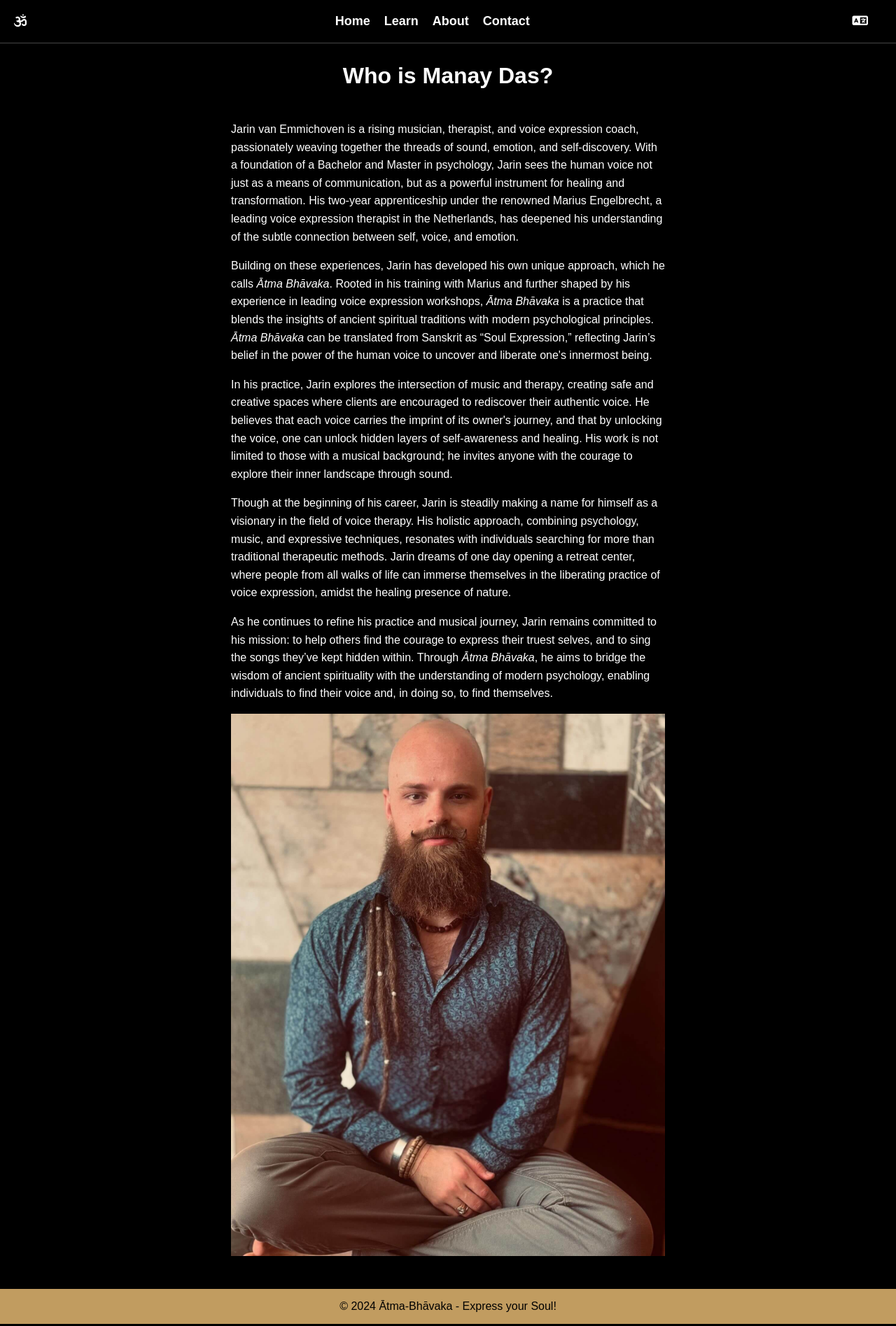
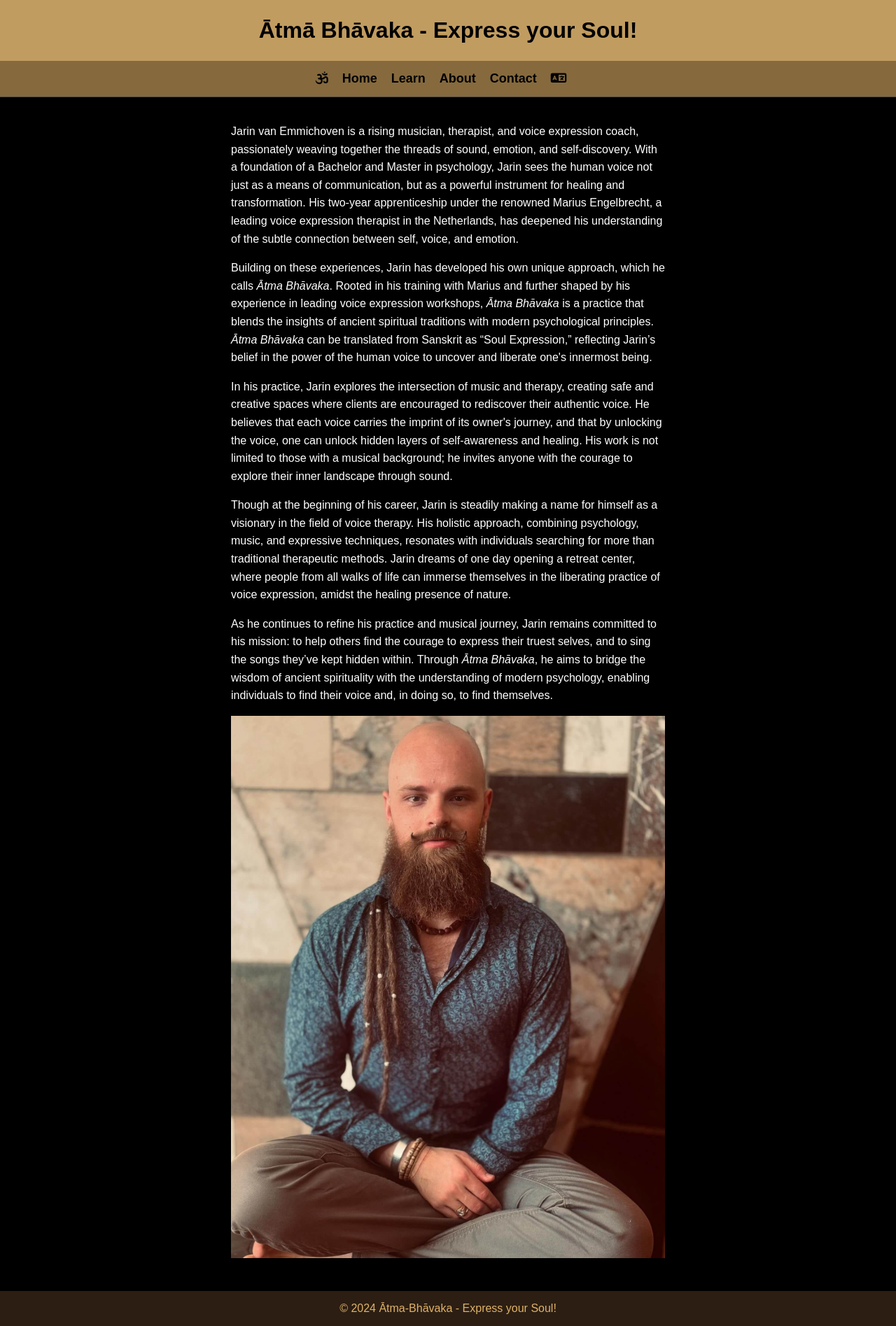
Before and after one commit to denisklopotan/atma-bhavaka, a Django app: page /about/ in a window 1280 px wide. Shown: the whole page at 70% size. Run offline with Django 5.2, Linux system fonts and the light colour scheme.

Commit message:
Change homepage styling, update video link, remove templates titles

```diff
--- a/atma_bhavaka/settings.py
+++ b/atma_bhavaka/settings.py
@@ -33,7 +33,7 @@ else:
 DEBUG = True
 
 ALLOWED_HOSTS = [
-    '8000-denisklopot-atmabhavaka-q3ovdhridwc.ws-eu116.gitpod.io',
+    '8000-denisklopot-atmabhavaka-q3ovdhridwc.ws-eu117.gitpod.io',
     'atma-bhavaka-2a6f708e729b.herokuapp.com',
     'www.atma-bhavaka.com',
     '.atma-bhavaka.com',
--- a/static/css/styles.css
+++ b/static/css/styles.css
@@ -13,10 +13,20 @@ body {
 
 /*** HEADER & NAVBAR ***/
 
+#webpage-title {
+    background-color: #c19c60; /* Full-width background */
+    color: #000;
+    margin: 0; /* Remove default margin */
+    padding: 25px 20px;
+    text-align: center;
+}
+
 header {
-    background-color: #000000;
+    background-color: #b59054bd;
+    color: #000000;
+    /* background-image: linear-gradient(to bottom, black, rgb(149, 149, 149)); */
     border-bottom: 1px solid #474747;
-    padding: 20px;
+    padding: 15px 20px;
     text-align: center;
 }
 
@@ -35,17 +45,17 @@ header nav ul li {
     margin-right: 20px;
 }
 
-header nav ul li:first-child {
+/* header nav ul li:first-child {
     margin-right: auto;
-    /* font-size: 2em; */
-}
+    font-size: 2em;
+} */
 
-header nav ul li:last-child {
+/* header nav ul li:last-child {
     margin-left: auto;
-}
+} */
 
 header nav ul li a {
-    color: #ffffff;
+    color: #000000;
     text-decoration: none;
     font-weight: bold;
 }
@@ -58,7 +68,7 @@ header nav ul li a:hover {
 
 main {
     line-height: 1.6;
-    padding: 0px 20px 40px;
+    padding: 20px 20px 40px;
     display: flex;
     align-items: center;
     flex-direction: column;
@@ -67,23 +77,15 @@ main {
 
 /* HOME PAGE */
 
-.title {
-    color: #c19c60;
-    /* background-color: #212121; */
-    position: absolute;
-    text-align: center;
-    /* width: calc(100% + 40px); 100% + 20px left padding + 20px right padding */
-    padding: 0px 0;
-}
-
 /* Cover image */
 
 .cover {
     text-align: center;
+    margin-top: -20px;
 }
 
 .cover img {
-    width: 90%;
+    width: 82%;
     height: auto;
 }
 
@@ -93,7 +95,7 @@ main {
         justify-content: center;
     }
     .cover img {
-        width: 200%;
+        width: 180%;
     }
 }
 
@@ -102,22 +104,42 @@ main {
 .container {
     max-width: 50%;
     margin: 0 auto;
+    position: relative;
+    /* overflow: hidden; Remove this line */
 }
 
 @media (max-width: 768px) {
     .container {
-      max-width: 100%; /* full width on smaller screens */
+      max-width: 100%;
     }
 }
 
 .quote {
+    background-color: #242906;
+    /* background-color: #43462f; */
+    color: #ffffff;
     line-height: 1.6;
-    color: #ffffff;
     text-align: center;
     text-justify: inter-word;
-    font-size: 21px;
+    font-size: 20px;
     text-shadow: 4px 4px 8px rgb(0, 0, 0);
-    padding-bottom: 20px;
+    padding: 20px;
+    width: 100vw;
+    position: relative;
+    left: 50%;
+    transform: translateX(-50%);
+    box-sizing: border-box;
+}
+
+.quote-content{
+    max-width: 50%;
+    margin: 0 auto;
+}
+
+@media (max-width: 768px) {
+    .quote-content {
+      max-width: 100%;
+    }
 }
 
 /* Video resizing */
@@ -136,6 +158,7 @@ main {
     left: 0;
     width: 100%;
     height: 100%;
+    padding-top: 40px;
 }
 
 /* LEARN PAGE */
@@ -192,8 +215,8 @@ a:hover {
 /* FOOTER STYLES */
 
 footer {
-    background-color: #c19c60;
-    color: #000000;
+    background-color: #2c1e12;
+    color: #dfb269;
     text-align: center;
     /* padding: 10px; */
     /* position: fixed; */
--- a/templates/about.html
+++ b/templates/about.html
@@ -3,7 +3,7 @@
 {% block title %}About{% endblock %}
 
 {% block content %}
-<h1>Who is Manay Das?</h1>
+<!-- <h1>Who is Manay Das?</h1> -->
 <div class="container">
   <p>Jarin van Emmichoven is a rising musician, therapist, and voice expression coach, passionately weaving together the threads of sound, emotion, and self-discovery. With a foundation of a Bachelor and Master in psychology, Jarin sees the human voice not just as a means of communication, but as a powerful instrument for healing and transformation. His two-year apprenticeship under the renowned Marius Engelbrecht, a leading voice expression therapist in the Netherlands, has deepened his understanding of the subtle connection between self, voice, and emotion.&nbsp;</p>
   <p>Building on these experiences, Jarin has developed his own unique approach, which he calls <em>Ātma Bhāvaka</em>. Rooted in his training with Marius and further shaped by his experience in leading voice expression workshops, <em>Ātma Bhāvaka</em> is a practice that blends the insights of ancient spiritual traditions with modern psychological principles. <em>Ātma Bhāvaka</em> can be translated from Sanskrit as &ldquo;Soul Expression,&rdquo; reflecting Jarin&rsquo;s belief in the power of the human voice to uncover and liberate one's innermost being.&nbsp;</p>
--- a/templates/base.html
+++ b/templates/base.html
@@ -9,6 +9,7 @@
     <link rel="stylesheet" href="https://cdnjs.cloudflare.com/ajax/libs/font-awesome/6.0.0/css/all.min.css">
 </head>
 <body>
+    <h1 id="webpage-title">Ātmā Bhāvaka - Express your Soul!</h1>
     <header>
         <nav>
           <ul>
--- a/templates/contact.html
+++ b/templates/contact.html
@@ -4,7 +4,7 @@
 {% block title %}Contact{% endblock %}
 
 {% block content %}
-<h1>Contact & Bookings</h1>
+<!-- <h1>Contact & Bookings</h1> -->
 <!-- Contact Links -->
 <!-- <h3><strong>For additional information and bookings,<br>please contact me directly:</strong></h3> -->
 <ul>
--- a/templates/learn.html
+++ b/templates/learn.html
@@ -3,7 +3,7 @@
 {% block title %}Learn{% endblock %}
 
 {% block content %}
-<h1>Learn With Me</h1>
+<!-- <h1>Learn With Me</h1> -->
 <!-- What is Ātmā Bhāvaka? -->
 <div class="container">
     <details open>
```
Also changed, not shown: templates/home.html (+11 -5 lines).
